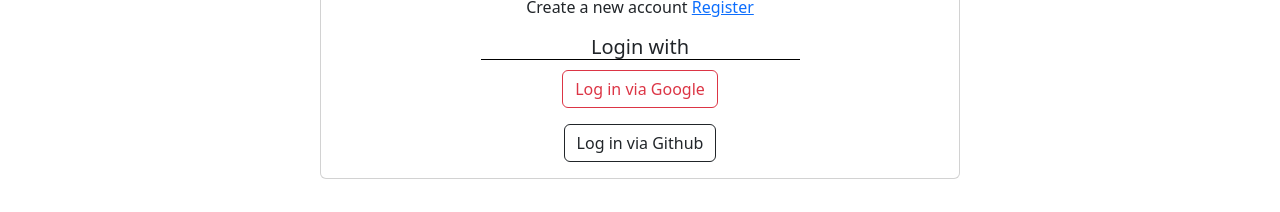
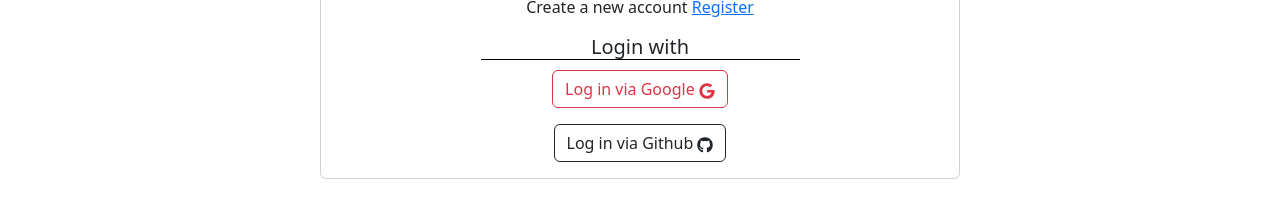
Before and after one commit to Ronyhassansam03n/blockchain-clients, a React (Create React App) app: page /login in a window 1280 px wide. Shown: the part 338-550 px from the top of the page. Built offline with nearby package versions, Linux system fonts and the light colour scheme.

Commit message:
login via icon done

```diff
--- a/package.json
+++ b/package.json
@@ -11,6 +11,7 @@
     "react": "^18.2.0",
     "react-bootstrap": "^2.5.0",
     "react-dom": "^18.2.0",
+    "react-icons": "^4.6.0",
     "react-router-dom": "^6.4.2",
     "react-scripts": "5.0.1",
     "web-vitals": "^2.1.4"
--- a/src/Components/Home/Home.js
+++ b/src/Components/Home/Home.js
@@ -14,7 +14,7 @@ const Home = () => {
 
                 </h1> <br/>
 
-                <h4 className='text-danger '>We are at the beginning of a global wave of demand for blockchain academic and professional education and certification. We are  offering the first Master of Science degree in Blockchain and Digital Currency, available to students worldwide through an online  since 2022. The programme is hosted by the Great & Friendly Teacher's .</h4>
+                <h4 className='text-danger '> " We are at the beginning of a global wave of demand for blockchain academic and professional education and certification. We are  offering the first Master of Science degree in Blockchain and Digital Currency, available to students worldwide through an online  since 2022. The programme is hosted by the Great & Friendly Teacher's. "</h4>
             </div>
 
 
--- a/src/Components/Login/Login.js
+++ b/src/Components/Login/Login.js
@@ -4,6 +4,7 @@ import Form from 'react-bootstrap/Form';
 import { Link } from 'react-router-dom';
 import Card from 'react-bootstrap/Card';
 import './Login.css'
+import { FaGithub, FaGoogle } from "react-icons/fa";
 
 
 const Login = () => {
@@ -40,10 +41,10 @@ const Login = () => {
         <h5 className='login-title'> Login with </h5>
 
         <Button  className='mb-3 d-block m-auto' variant="outline-danger" type="submit">
-         Log in via Google
+         Log in via Google  <FaGoogle></FaGoogle>
         </Button>
         <Button  className='mb-3' variant="outline-dark" type="submit">
-         Log in via Github
+         Log in via Github <FaGithub></FaGithub>
         </Button>
       </Form>
       </Card>
```
Also changed, not shown: 1 other file (tests, documents, lock files or other folders).
